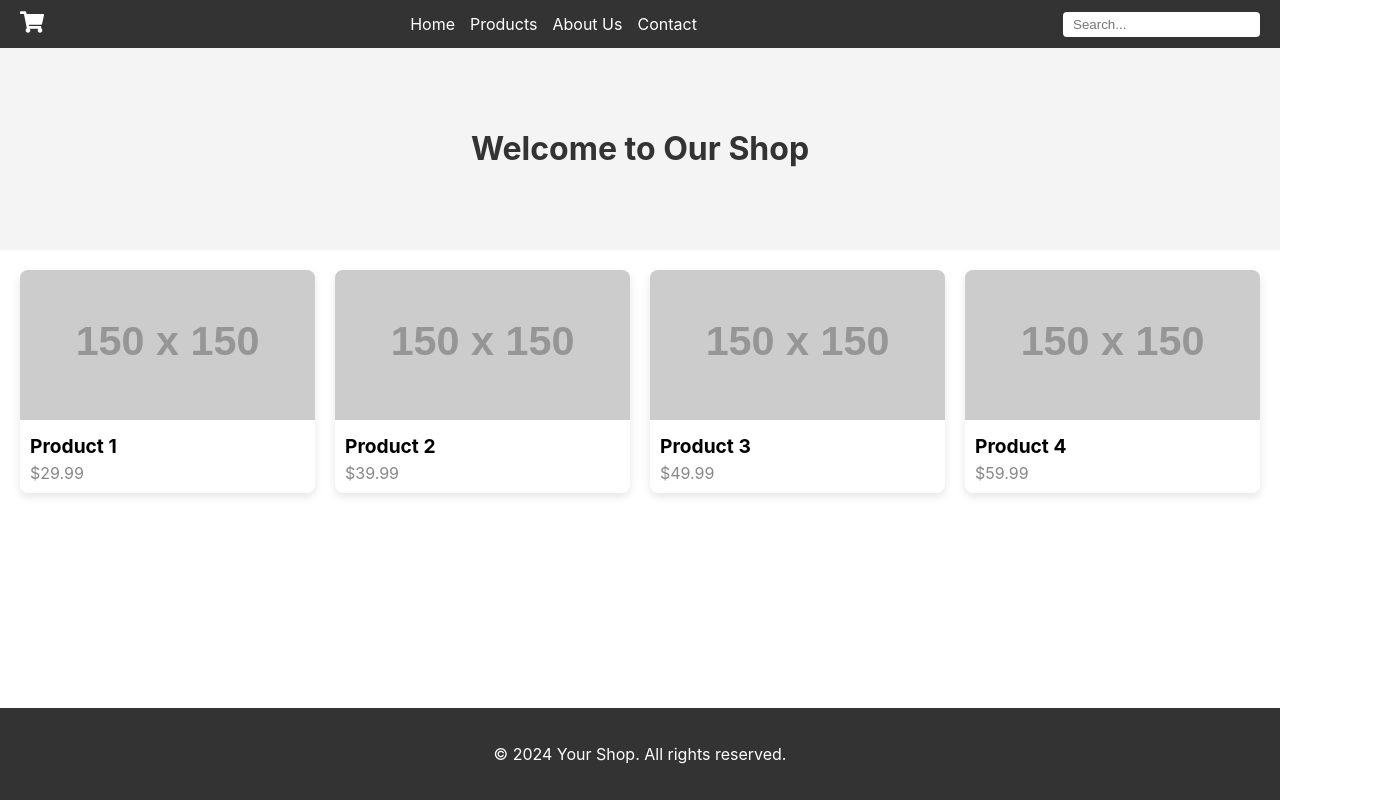
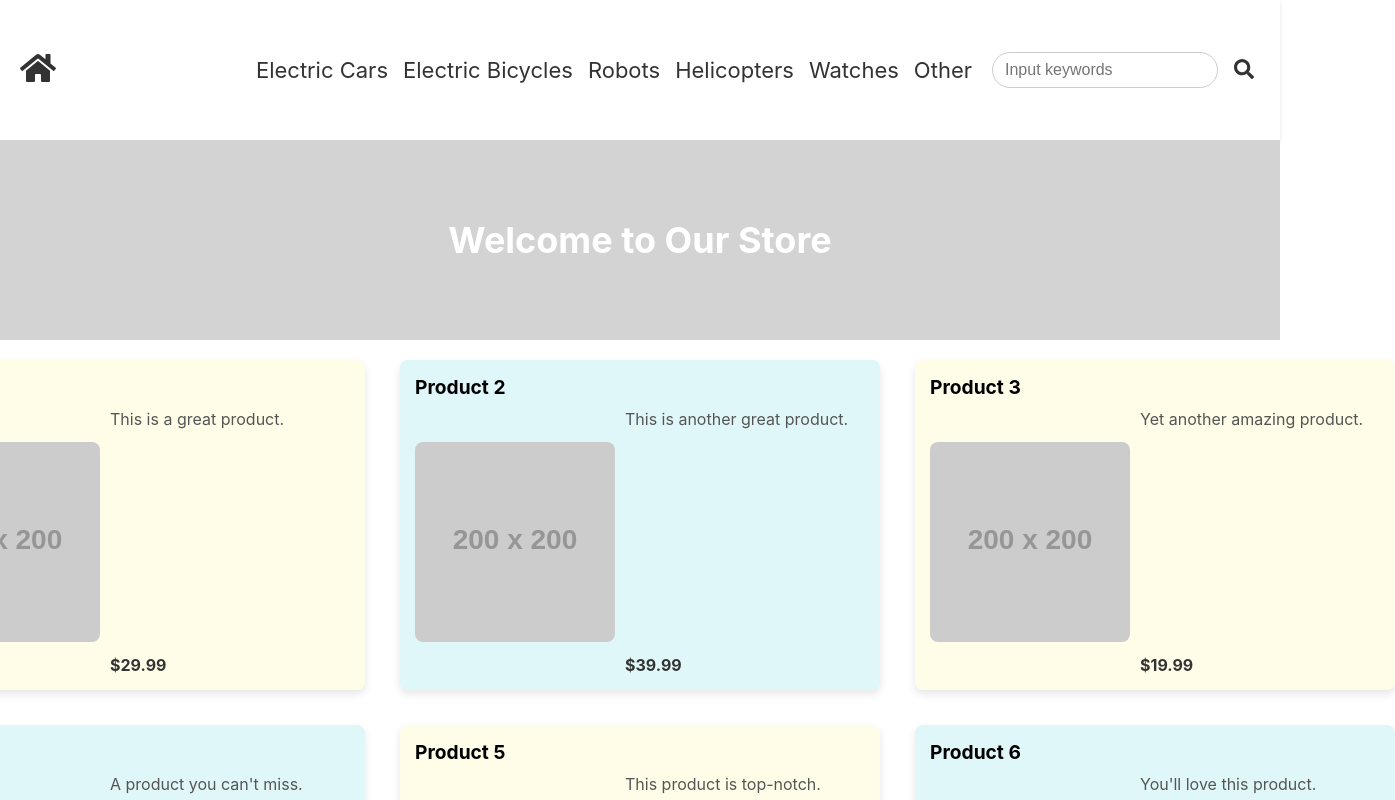
Before and after one commit to funeralker/redesign_web, a React (Create React App) app: page / in a window 1280 px wide. Shown: the top 800 px of the page, 1395 px wide, since content can reach past the window. Built offline with nearby package versions, Linux system fonts and the light colour scheme.

Commit message:
feat: update home page

```diff
--- a/src/components/Banner.tsx
+++ b/src/components/Banner.tsx
@@ -4,7 +4,7 @@ import styled from 'styled-components';
 const Banner: React.FC = () => {
   return (
     <BannerContainer>
-      <h1>Welcome to Our Shop</h1>
+      <BannerText>Welcome to Our Store</BannerText>
     </BannerContainer>
   );
 };
@@ -12,8 +12,15 @@ const Banner: React.FC = () => {
 export default Banner;
 
 const BannerContainer = styled.div`
-  padding: 60px 20px;
-  background-color: #f4f4f4;
-  text-align: center;
-  color: #333;
+  width: 100%;
+  height: 25vh;
+  background-color: #D3D3D3;
+  color: white;
+  display: flex;
+  justify-content: center;
+  align-items: center;
 `;
+
+const BannerText = styled.h1`
+  font-size: 36px;
+`;
--- a/src/components/Footer.tsx
+++ b/src/components/Footer.tsx
@@ -13,8 +13,8 @@ export default Footer;
 
 const FooterContainer = styled.footer`
   padding: 20px;
-  background-color: #333;
-  color: white;
+  background-color: white;
+  color: black;
   text-align: center;
   margin-top: auto;
 `;
--- a/src/components/Header.tsx
+++ b/src/components/Header.tsx
@@ -1,20 +1,63 @@
-import React from 'react';
+import React, { useState } from 'react';
 import styled from 'styled-components';
-import { FaShoppingCart } from 'react-icons/fa';
+import { FaHome, FaSearch, FaBars, FaTimes } from 'react-icons/fa';
 
 const Header: React.FC = () => {
+  const [menuOpen, setMenuOpen] = useState(false);
+  const [searchText, setSearchText] = useState('');
+
+  const toggleMenu = () => {
+    setMenuOpen(!menuOpen);
+  };
+
+  const clearSearch = () => {
+    setSearchText('');
+  };
+
   return (
     <NavBar>
-      <Icon>
-        <FaShoppingCart size={24} />
-      </Icon>
-      <NavOptions>
-        <NavOption>Home</NavOption>
-        <NavOption>Products</NavOption>
-        <NavOption>About Us</NavOption>
-        <NavOption>Contact</NavOption>
-      </NavOptions>
-      <SearchBar type="text" placeholder="Search..." />
+      <LeftSection>
+        <HomeIcon>
+          <FaHome size={36} />
+        </HomeIcon>
+      </LeftSection>
+      <RightSection>
+        <NavOptions>
+          <NavOption>Electric Cars</NavOption>
+          <NavOption>Electric Bicycles</NavOption>
+          <NavOption>Robots</NavOption>
+          <NavOption>Helicopters</NavOption>
+          <NavOption>Watches</NavOption>
+          <NavOption>Other</NavOption>
+        </NavOptions>
+        <SearchSection>
+          <SearchBarWrapper>
+            <SearchBar
+              type="text"
+              placeholder="Input keywords"
+              value={searchText}
+              onChange={(e) => setSearchText(e.target.value)}
+            />
+            {searchText && <ClearButton onClick={clearSearch}><FaTimes /></ClearButton>}
+          </SearchBarWrapper>
+          <SearchButton>
+            <FaSearch size={20} color="#333" />
+          </SearchButton>
+        </SearchSection>
+        <MenuButton onClick={toggleMenu}>
+          <FaBars size={24} />
+        </MenuButton>
+      </RightSection>
+      {menuOpen && (
+        <MobileMenu>
+          <MobileNavOption>Electric Cars</MobileNavOption>
+          <MobileNavOption>Electric Bicycles</MobileNavOption>
+          <MobileNavOption>Robots</MobileNavOption>
+          <MobileNavOption>Helicopters</MobileNavOption>
+          <MobileNavOption>Watches</MobileNavOption>
+          <MobileNavOption>Other</MobileNavOption>
+        </MobileMenu>
+      )}
     </NavBar>
   );
 };
@@ -26,17 +69,32 @@ const NavBar = styled.header`
   justify-content: space-between;
   align-items: center;
   padding: 10px 20px;
-  background-color: #333;
-  color: white;
+  background-color: #ffffff;
+  color: #333;
+  box-shadow: 0 2px 4px rgba(0, 0, 0, 0.1);
+  height: 15vh;
 `;
 
-const Icon = styled.div`
-  flex-shrink: 0;
+const LeftSection = styled.div`
+  display: flex;
+  align-items: center;
+`;
+
+const RightSection = styled.div`
+  display: flex;
+  align-items: center;
+`;
+
+const HomeIcon = styled.div`
+  margin-right: 20px;
+  cursor: pointer;
 `;
 
 const NavOptions = styled.nav`
   display: flex;
   gap: 15px;
+  margin-left: 20px;
+  margin-right: 20px;
 
   @media (max-width: 768px) {
     display: none;
@@ -45,11 +103,94 @@ const NavOptions = styled.nav`
 
 const NavOption = styled.div`
   cursor: pointer;
+  font-size: 22px;
+  color: #333;
+
+  &:hover {
+    color: #007bff;
+  }
+`;
+
+const SearchSection = styled.div`
+  display: flex;
+  align-items: center;
+  gap: 10px;
+`;
+
+const SearchBarWrapper = styled.div`
+  position: relative;
+  display: flex;
+  align-items: center;
 `;
 
 const SearchBar = styled.input`
-  padding: 5px 10px;
-  border-radius: 4px;
+  padding: 8px 12px;
+  border-radius: 20px;
+  border: 1px solid #ccc;
+  outline: none;
+  font-size: 16px;
+  width: 200px;
+
+  @media (max-width: 768px) {
+    width: 150px;
+  }
+`;
+
+const ClearButton = styled.button`
+  position: absolute;
+  right: 10px;
+  background: none;
   border: none;
-  outline: none;
+  color: #999;
+  cursor: pointer;
 `;
+
+const SearchButton = styled.button`
+  background: none;
+  border: none;
+  cursor: pointer;
+
+  &:hover {
+    color: #007bff;
+  }
+`;
+
+const MenuButton = styled.button`
+  display: none;
+  background: none;
+  border: none;
+  cursor: pointer;
+  margin-left: 10px;
+
+  @media (max-width: 768px) {
+    display: block;
+  }
+`;
+
+const MobileMenu = styled.div`
+  position: absolute;
+  top: 15vh;
+  right: 0;
+  background-color: white;
+  width: 200px;
+  box-shadow: 0 2px 10px rgba(0, 0, 0, 0.1);
+  z-index: 1000;
+
+  @media (min-width: 769px) {
+    display: none;
+  }
+`;
+
+const MobileNavOption = styled.div`
+  padding: 10px 20px;
+  border-bottom: 1px solid #f0f0f0;
+  cursor: pointer;
+
+  &:hover {
+    background-color: #f4f4f4;
+  }
+
+  &:last-child {
+    border-bottom: none;
+  }
+`;
--- a/src/components/ProductCard.tsx
+++ b/src/components/ProductCard.tsx
@@ -4,50 +4,81 @@ import styled from 'styled-components';
 interface ProductCardProps {
   name: string;
   price: number;
+  description: string;
+  isOdd: boolean;
 }
 
-const ProductCard: React.FC<ProductCardProps> = ({ name, price }) => {
+const ProductCard: React.FC<ProductCardProps> = ({ name, price, description, isOdd }) => {
   return (
-    <Card>
-      <ProductImage src="https://via.placeholder.com/150" alt={name} />
-      <ProductInfo>
-        <ProductName>{name}</ProductName>
-        <ProductPrice>${price.toFixed(2)}</ProductPrice>
-      </ProductInfo>
+    <Card isOdd={isOdd}>
+      <ProductName>{name}</ProductName>
+      <CardContent>
+        <ProductImage src="https://via.placeholder.com/200" alt={name} />
+        <ProductDetails>
+          <ProductDescription>{description}</ProductDescription>
+          <ProductPrice>${price.toFixed(2)}</ProductPrice>
+        </ProductDetails>
+      </CardContent>
     </Card>
   );
 };
 
 export default ProductCard;
 
-const Card = styled.div`
-  background: #fff;
+const Card = styled.div<{ isOdd: boolean }>`
+  background-color: ${({ isOdd }) => (isOdd ? '#e0f7fa' : '#fffde7')};
   border-radius: 8px;
   box-shadow: 0 4px 8px rgba(0, 0, 0, 0.1);
   overflow: hidden;
   transition: transform 0.2s;
+  padding: 15px;
+  width: 450px;
+  height: 300px;
+  display: flex;
+  flex-direction: column;
+  justify-content: space-between;
 
   &:hover {
     transform: scale(1.05);
   }
 `;
 
-const ProductImage = styled.img`
-  width: 100%;
-  height: 150px;
-  object-fit: cover;
+const ProductName = styled.h3`
+  font-size: 1.2em;
+  margin: 0 0 10px 0;
 `;
 
-const ProductInfo = styled.div`
-  padding: 10px;
+const CardContent = styled.div`
+  display: flex;
+  align-items: center;
+  flex-grow: 1;
 `;
 
-const ProductName = styled.h3`
-  font-size: 1.2em;
+const ProductImage = styled.img`
+  width: 200px;
+  height: 200px;
+  object-fit: cover;
+  border-radius: 8px;
+  margin-right: 10px;
+`;
+
+const ProductDetails = styled.div`
+  display: flex;
+  flex-direction: column;
+  justify-content: center;
+  height: 100%;
+  flex-grow: 1;
+`;
+
+const ProductDescription = styled.p`
   margin: 0;
+  font-size: 1em;
+  color: #555;
+  flex-grow: 1;
 `;
 
 const ProductPrice = styled.p`
-  color: #888;
-  margin: 5px 0 0;
+  color: #333;
+  font-weight: bold;
+  margin: 10px 0 0 0;
 `;
--- a/src/components/ProductList.tsx
+++ b/src/components/ProductList.tsx
@@ -3,21 +3,47 @@ import styled from 'styled-components';
 import ProductCard from './ProductCard';
 
 const ProductList: React.FC = () => {
+  const products = [
+    { name: 'Product 1', price: 29.99, description: 'This is a great product.' },
+    { name: 'Product 2', price: 39.99, description: 'This is another great product.' },
+    { name: 'Product 3', price: 19.99, description: 'Yet another amazing product.' },
+    { name: 'Product 4', price: 49.99, description: 'A product you can\'t miss.' },
+    { name: 'Product 5', price: 59.99, description: 'This product is top-notch.' },
+    { name: 'Product 6', price: 24.99, description: 'You\'ll love this product.' },
+  ];
+
   return (
-    <ProductsContainer>
-      <ProductCard name="Product 1" price={29.99} />
-      <ProductCard name="Product 2" price={39.99} />
-      <ProductCard name="Product 3" price={49.99} />
-      <ProductCard name="Product 4" price={59.99} />
-    </ProductsContainer>
+    <ProductGrid>
+      {products.map((product, index) => (
+        <CardWrapper key={product.name} isOdd={index % 2 !== 0}>
+          <ProductCard
+            name={product.name}
+            price={product.price}
+            description={product.description}
+            isOdd={index % 2 !== 0}
+          />
+        </CardWrapper>
+      ))}
+    </ProductGrid>
   );
 };
 
 export default ProductList;
 
-const ProductsContainer = styled.div`
+const ProductGrid = styled.div`
   display: grid;
-  grid-template-columns: repeat(auto-fit, minmax(200px, 1fr));
-  gap: 20px;
+  grid-template-columns: repeat(3, 1fr);
+  gap: 35px;
   padding: 20px;
+  justify-content: center;
+
+  @media (max-width: 768px) {
+    grid-template-columns: 1fr;
+    justify-items: center;
+  }
 `;
+
+const CardWrapper = styled.div<{ isOdd: boolean }>`
+  display: flex;
+  justify-content: center;
+`;
```
